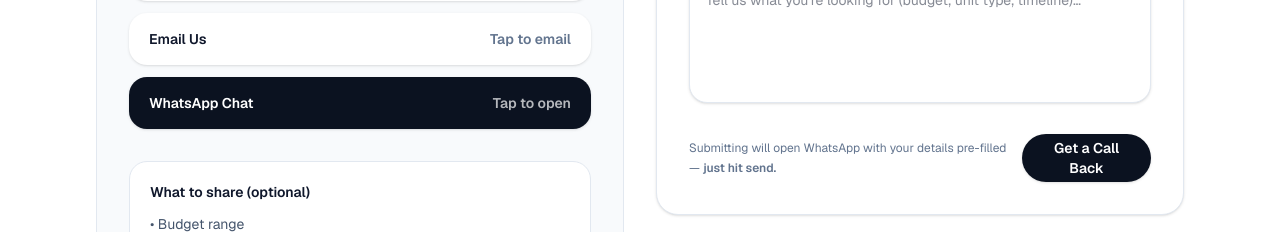
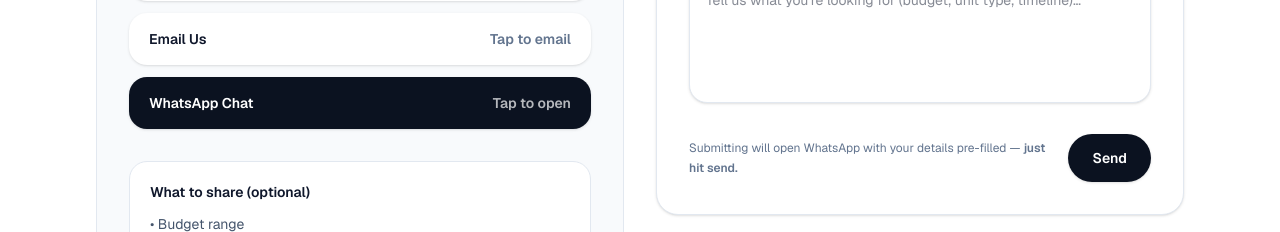
Before and after one commit to shashank5518/grt-static, a Next.js app: page / in a window 1280 px wide. Shown: the part 4560-4792 px from the top of the page. Built offline with nearby package versions, Linux system fonts and the light colour scheme; no server answers.

Commit message:
no breaking change, just minor

```diff
--- a/components/ContactForm.tsx
+++ b/components/ContactForm.tsx
@@ -86,7 +86,7 @@ export function ContactForm() {
           type="submit"
           className="inline-flex h-12 items-center justify-center rounded-full bg-(--brand-900) px-6 text-sm font-semibold text-white shadow-sm transition hover:bg-(--brand-800) focus:outline-none focus:ring-4 focus:ring-blue-500/20"
         >
-          Get a Call Back
+          Send
         </button>
       </div>
     </form>
```
